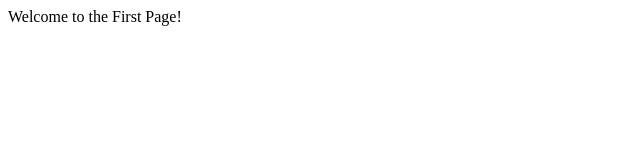
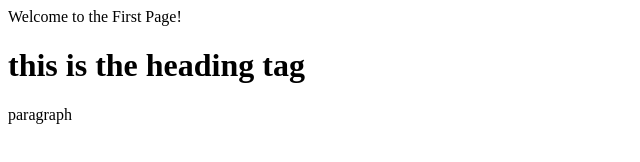
Before and after one commit to Nisra2815/First, a plain HTML site: page index.html in a window 1280 px wide. Shown: the whole page, without its empty margins (0-640 px from the left). Drawn offline with Linux system fonts and the light colour scheme.

Commit message:
Add body and content to index.html

```diff
--- a/index.html
+++ b/index.html
@@ -2,5 +2,9 @@
     <head>
         Welcome to the First Page!
         <title> Welcome in my Github Repostory.</title>
+        <body>
+            <h1>this is the heading tag</h1>
+            <p><bold>paragraph</bold></p>
+        </body>
     </head>
 </html>
```
